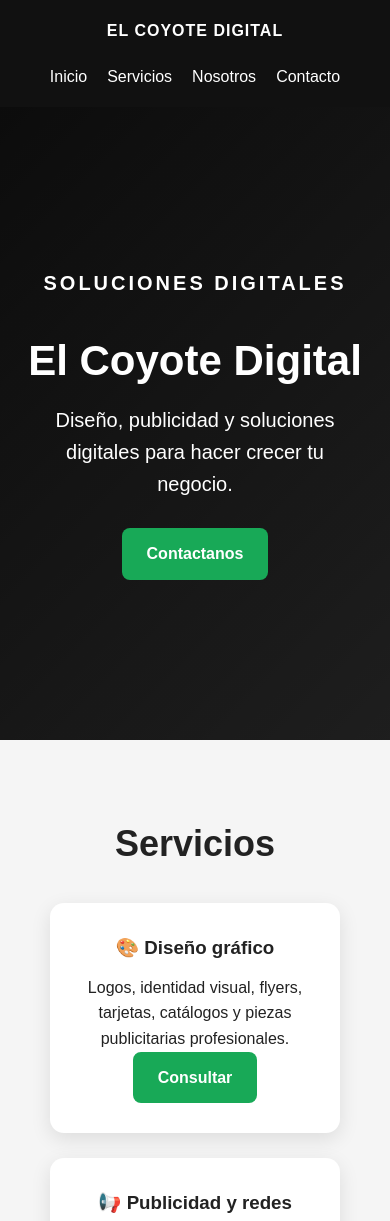
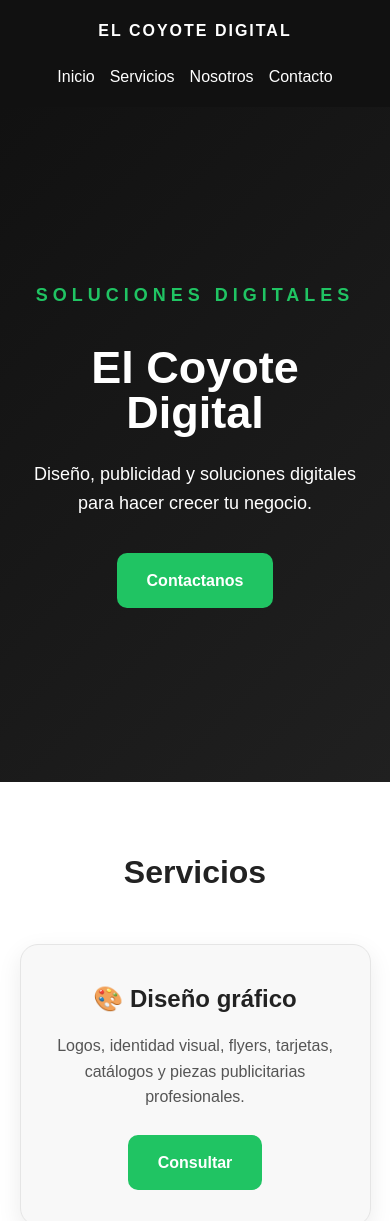
Before and after one commit to coyotedigitalmza/el-coyote-digital, a plain HTML site: page index.html in a window 390 px wide. Shown: the top 1221 px of the page. Drawn offline with Linux system fonts and the light colour scheme.

Commit message:
Refactor CSS for improved layout and design
Updated various styles for layout, typography, and responsiveness.

```diff
--- a/estilos.css
+++ b/estilos.css
@@ -4,7 +4,9 @@
   padding: 0;
 }
 
-html { scroll-behavior: smooth; }
+html {
+  scroll-behavior: smooth;
+}
 
 body {
   font-family: Arial, sans-serif;
@@ -23,95 +25,148 @@ header {
   gap: 20px;
   position: sticky;
   top: 0;
-  z-index: 10;
+  z-index: 1000;
 }
 
 .logo {
   font-weight: 800;
-  letter-spacing: 1px;
+  letter-spacing: 2px;
 }
 
 nav {
   display: flex;
-  gap: 20px;
-  flex-wrap: wrap;
+  gap: 25px;
 }
 
 nav a {
   color: white;
   text-decoration: none;
+  font-weight: 500;
+}
+
+nav a:hover {
+  color: #20c463;
+}
+
+section {
+  padding: 80px 7%;
 }
 
 .hero {
-  min-height: 75vh;
-  display: grid;
-  place-items: center;
+  min-height: 90vh;
+  background: linear-gradient(135deg, #111, #202020);
+  color: white;
+  display: flex;
+  align-items: center;
+  justify-content: center;
   text-align: center;
-  padding: 60px 7%;
-  color: white;
-  background:
-    linear-gradient(rgba(0,0,0,.65), rgba(0,0,0,.65)),
-    linear-gradient(135deg, #222, #555);
 }
 
-.hero h1 {
-  font-size: clamp(42px, 8vw, 76px);
-  margin: 10px 0;
+.hero > div {
+  max-width: 900px;
+}
+
+.etiqueta {
+  font-size: 18px;
+  font-weight: 700;
+  letter-spacing: 5px;
+  margin-bottom: 20px;
+  color: #20c463;
+}
+
+h1 {
+  font-size: clamp(45px, 8vw, 90px);
+  line-height: 1;
+  margin-bottom: 25px;
 }
 
 .hero p {
-  max-width: 720px;
-  margin: 0 auto 28px;
-  font-size: 20px;
-}
-
-.etiqueta {
-  font-weight: bold;
-  letter-spacing: 3px;
+  font-size: 21px;
+  max-width: 700px;
+  margin: 0 auto 35px;
 }
 
 .boton {
   display: inline-block;
-  background: #18a957;
+  background: #20c463;
   color: white;
+  padding: 15px 30px;
+  border-radius: 10px;
   text-decoration: none;
-  padding: 13px 25px;
-  border-radius: 8px;
-  font-weight: bold;
+  font-weight: 700;
+  transition: 0.3s;
 }
 
-section {
-  padding: 75px 7%;
+.boton:hover {
+  background: #18a653;
+  transform: translateY(-2px);
+}
+
+#servicios {
+  background: white;
   text-align: center;
 }
 
-h2 {
-  font-size: 36px;
-  margin-bottom: 30px;
+#servicios h2,
+#nosotros h2,
+#contacto h2 {
+  font-size: 40px;
+  margin-bottom: 45px;
 }
 
 .tarjetas {
-  display: flex;
-  justify-content: center;
+  display: grid;
+  grid-template-columns: repeat(3, 1fr);
   gap: 25px;
-  flex-wrap: wrap;
+  max-width: 1100px;
+  margin: auto;
 }
 
-.tarjetas article {
-  width: 290px;
-  background: white;
-  padding: 30px;
-  border-radius: 14px;
-  box-shadow: 0 6px 20px rgba(0,0,0,.10);
+article {
+  background: #f8f8f8;
+  padding: 35px 25px;
+  border-radius: 18px;
+  border: 1px solid #e5e5e5;
+  box-shadow: 0 8px 25px rgba(0,0,0,0.08);
+  transition: 0.3s;
 }
 
-.tarjetas h3 {
-  margin-bottom: 12px;
+article:hover {
+  transform: translateY(-8px);
+  box-shadow: 0 15px 35px rgba(0,0,0,0.14);
+}
+
+article h3 {
+  font-size: 24px;
+  margin-bottom: 15px;
+}
+
+article p {
+  margin-bottom: 25px;
+  color: #555;
 }
 
 .oscura {
   background: #111;
   color: white;
+  text-align: center;
+}
+
+.oscura p {
+  max-width: 750px;
+  margin: auto;
+  font-size: 19px;
+}
+
+#contacto {
+  background: #20c463;
+  color: white;
+  text-align: center;
+}
+
+#contacto .boton {
+  background: white;
+  color: #111;
 }
 
 footer {
@@ -121,12 +176,38 @@ footer {
   padding: 25px;
 }
 
-@media (max-width: 700px) {
+@media (max-width: 768px) {
+
   header {
     flex-direction: column;
+    padding: 18px 5%;
   }
 
   nav {
+    gap: 15px;
+    flex-wrap: wrap;
     justify-content: center;
   }
+
+  section {
+    padding: 65px 5%;
+  }
+
+  .hero {
+    min-height: 80vh;
+  }
+
+  .hero p {
+    font-size: 18px;
+  }
+
+  .tarjetas {
+    grid-template-columns: 1fr;
+  }
+
+  #servicios h2,
+  #nosotros h2,
+  #contacto h2 {
+    font-size: 32px;
+  }
 }
```
